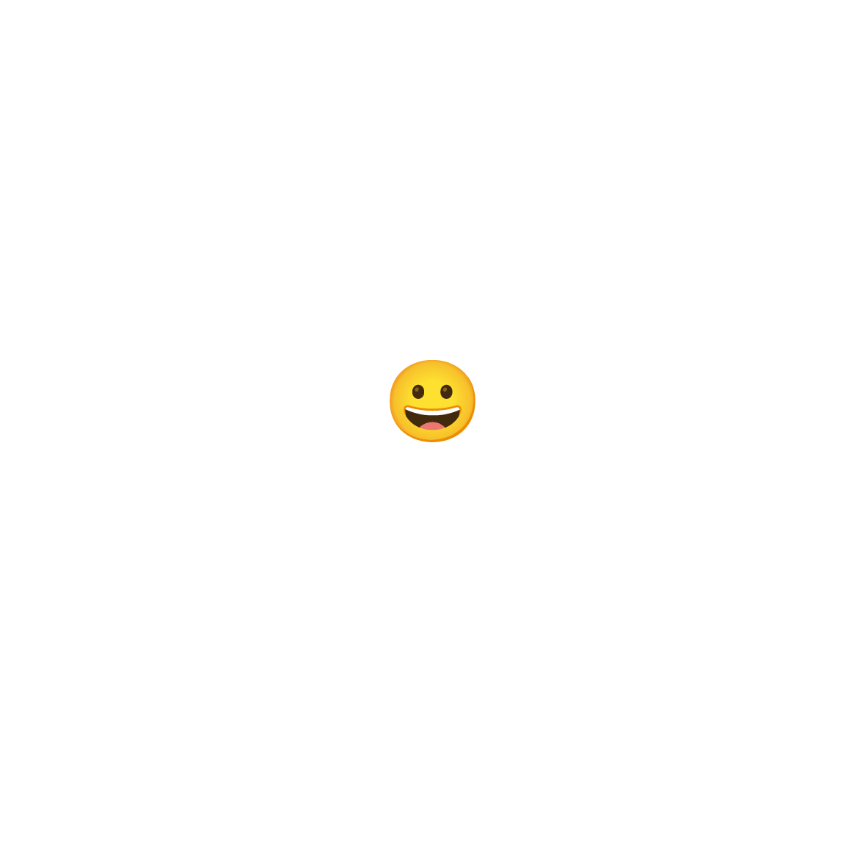
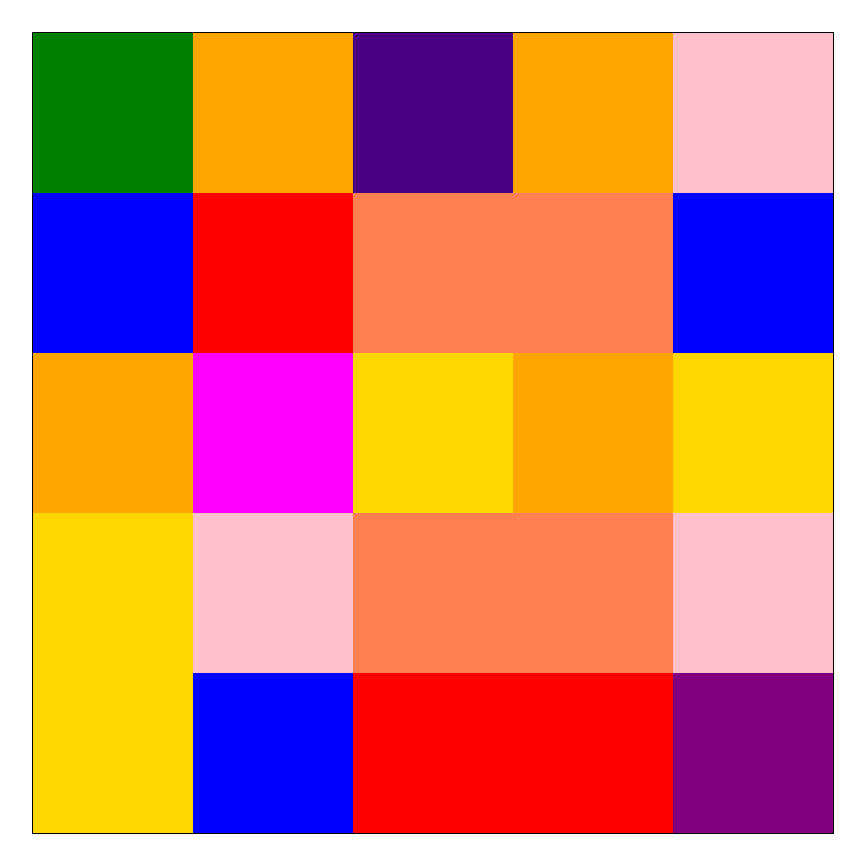
Before and after one commit to dongun1616/Web, a React (Vite) app in the folder React/first_reactApp/: page / in a window 1280 px wide. Shown: the whole page, without its empty margins (207-1072 px from the left). Before the commit the page ends 800 px from the top, so only its background shows below. Built offline with nearby package versions, Linux system fonts and the light colour scheme.

Commit message:
2024.04.03-1st-state_useState_randering

```diff
--- a/React/first_reactApp/src/App.jsx
+++ b/React/first_reactApp/src/App.jsx
@@ -13,26 +13,45 @@ import Clicker from './Clicker';
 import Form from './Form';
 import Counter from './Counter';
 import Toggler from './Toggler';
+import TogglerCounter from './ToggleCounter';
+import ColorBoxList from './ColorBoxList';
 
-const data = [
-  { id: 1, item: 'eggs', quantity: 12, completed: false },
-  { id: 2, item: 'milk', quantity: 1, completed: true },
-  { id: 3, item: 'chicken breasts', quantity: 4, completed: false },
-  { id: 4, item: 'carrots', quantity: 6, completed: true }
+// const data = [
+//   { id: 1, item: 'eggs', quantity: 12, completed: false },
+//   { id: 2, item: 'milk', quantity: 1, completed: true },
+//   { id: 3, item: 'chicken breasts', quantity: 4, completed: false },
+//   { id: 4, item: 'carrots', quantity: 6, completed: true }
+// ]
+// const properties = [
+//   { id: 129031, name: "Desert Yurt", rating: 4.9, price: 150 },
+//   { id: 129331, name: "Lone Mountain Cabin", rating: 4.8, price: 250 },
+//   { id: 129032, name: "Cactus Retreat", rating: 4.75, price: 300 },
+//   { id: 129033, name: "Redwood Treehouse Escape", rating: 4.9, price: 120 },
+//   { id: 129034, name: "Oceanview Condo", rating: 4.7, price: 140 },
+//   { id: 129035, name: "Gold Miner Campground", rating: 4.69, price: 96 },
+// ];
+const colors = [ //colors의 배열
+  "red",
+  "orange",
+  "yellow",
+  "green",
+  "blue",
+  "Indigo",
+  "purple",
+  "grey",
+  "teal",
+  "magenta",
+  "pink",
+  "brown",
+  "gold",
+  "coral",
 ]
-const properties = [
-  { id: 129031, name: "Desert Yurt", rating: 4.9, price: 150 },
-  { id: 129331, name: "Lone Mountain Cabin", rating: 4.8, price: 250 },
-  { id: 129032, name: "Cactus Retreat", rating: 4.75, price: 300 },
-  { id: 129033, name: "Redwood Treehouse Escape", rating: 4.9, price: 120 },
-  { id: 129034, name: "Oceanview Condo", rating: 4.7, price: 140 },
-  { id: 129035, name: "Gold Miner Campground", rating: 4.69, price: 96 },
-];
 
 function App() {
   return (
     <div>
-      <Toggler />
+      <ColorBoxList colors={colors} />
+      {/* <TogglerCounter /> */}
       {/* <Counter num={1} /> */}
       {/* <Form /> */}
       {/* <Clicker message="Hi" buttonText="Click me" />
--- /dev/null
+++ b/React/first_reactApp/src/ColorBox.css
@@ -0,0 +1,4 @@
+.ColorBox {
+    width: 20%;
+    height: 20%;
+}
--- /dev/null
+++ b/React/first_reactApp/src/ColorBox.jsx
@@ -0,0 +1,22 @@
+import { useState } from "react";
+import "./ColorBox.css";
+
+function randomChoice(arr) {
+    const idx = Math.floor(Math.random() * arr.length); //랜덤한 배열의 인덱스 번호
+    return arr[idx] //랜덤 배열 인덱스값 반환
+}
+
+export default function ColorBox({ colors }) {
+    const [color, setColor] = useState(randomChoice(colors))
+    const changeColor = () => { //클릭시 랜덤 색상을 가져오는 함수
+        const randomColor = randomChoice(colors)
+        setColor(randomColor)
+    }
+    return (
+        <div
+            className="ColorBox"
+            onClick={changeColor}
+            style={{ backgroundColor: color }}>
+        </div>
+    )
+}
--- /dev/null
+++ b/React/first_reactApp/src/ColorBoxList.css
@@ -0,0 +1,7 @@
+.ColorBoxList {
+    width: 800px;
+    height: 800px;
+    border: 1px solid black;
+    display: flex;
+    flex-wrap: wrap;
+}
--- /dev/null
+++ b/React/first_reactApp/src/ColorBoxList.jsx
@@ -0,0 +1,12 @@
+import ColorBox from "./ColorBox";
+import "./ColorBoxList.css";
+
+export default function ColorBoxList({ colors }) { //랜덤 상자 25개를 boxes 배열에 push하는 함수
+    const boxes = [];
+    for (let i = 0; i < 25; i++) {
+        boxes.push(<ColorBox colors={colors} />)
+    }
+    return (
+        <div className="ColorBoxList">{boxes}</div>
+    )
+}
--- /dev/null
+++ b/React/first_reactApp/src/ToggleCounter.jsx
@@ -0,0 +1,18 @@
+import { useState } from "react";
+import "./Toggler.css"
+
+export default function TogglerCounter() {
+    const [isHappy, setIsHappy] = useState(true)
+    const [count, setCount] = useState(0)
+    const toggleIsHappy = () => setIsHappy(!isHappy)
+    const incrementCount = () => setCount(count + 2)
+    return (
+        <div>
+            <p className="Toggler" onClick={toggleIsHappy}>
+                {isHappy ? "😀" : "😢"}
+            </p>
+            <p>{count}</p>
+            <button onClick={incrementCount}>+</button>
+        </div>
+    )
+}
--- a/React/first_reactApp/src/Toggler.jsx
+++ b/React/first_reactApp/src/Toggler.jsx
@@ -1,5 +1,6 @@
 import { useState } from "react";
 import "./Toggler.css"
+
 export default function Toggler() {
     const [isHappy, setIsHappy] = useState(true)
     const toggleIsHappy = () => setIsHappy(!isHappy)
```
